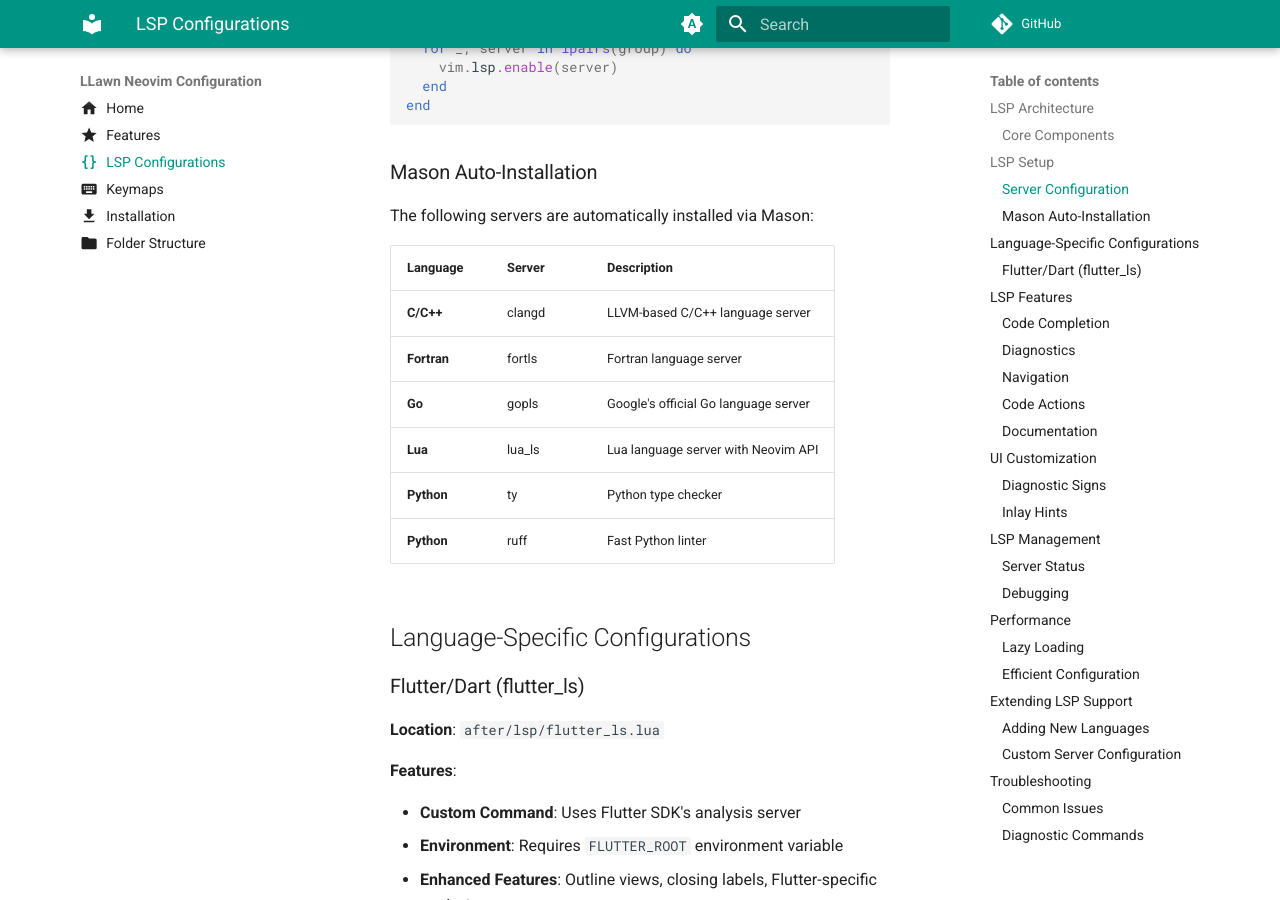
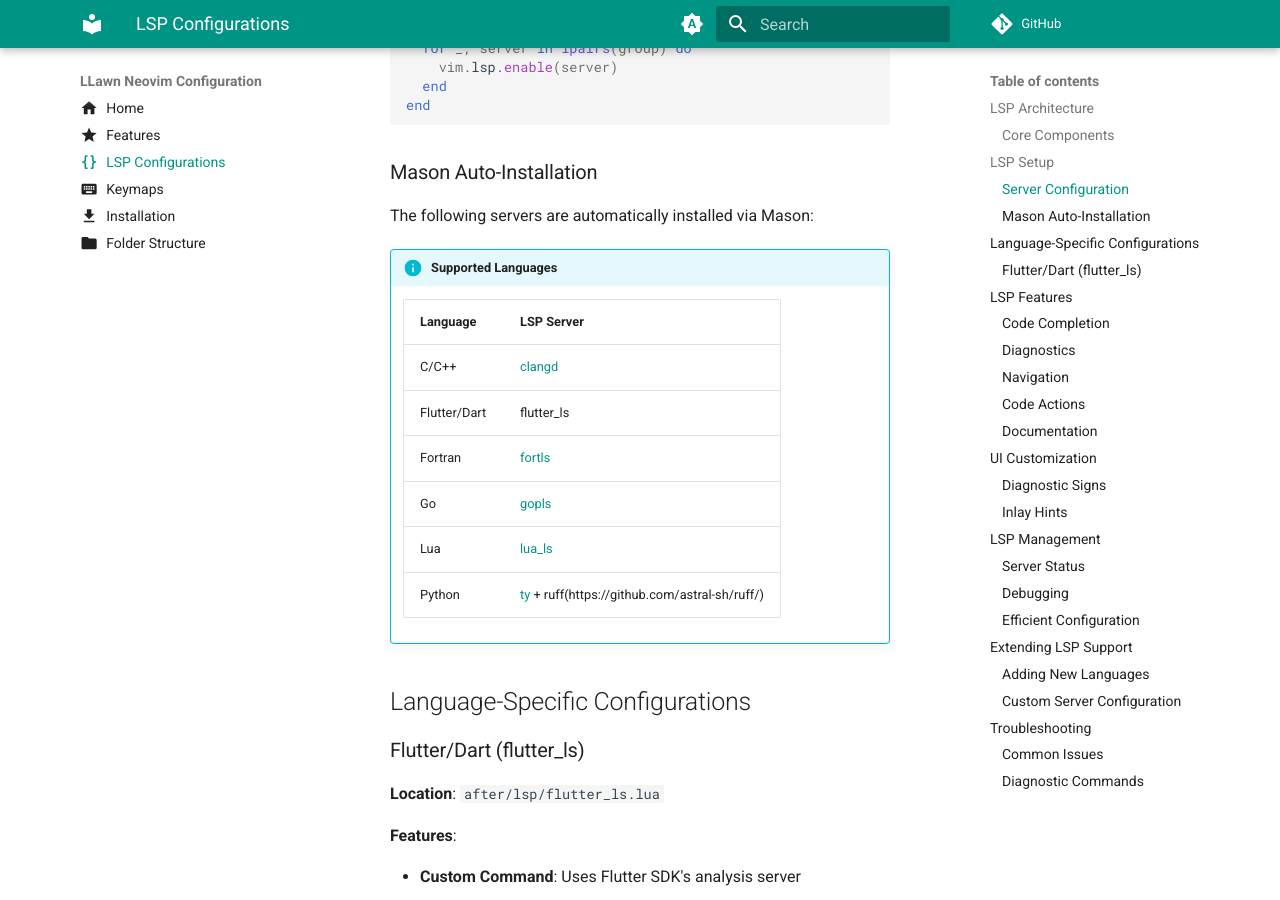
Before and after one commit to llawn/llawnvim, an MkDocs documentation site: the page built from docs/lsp.md, in a window 1280 px wide and 900 px high, scrolled down 987 px. Built offline with MkDocs 1.6.1 and Material for MkDocs 9.7.7, drawn with Linux system fonts in a browser that asks for light colours; comment, search, counter and statistics services are not loaded; some of the changed text lies outside the part shown.

Commit message:
docs: udapte docs, small improvements

```diff
--- a/docs/lsp.md
+++ b/docs/lsp.md
@@ -50,14 +50,16 @@ end
 
 The following servers are automatically installed via Mason:
 
-| Language | Server | Description |
-|----------|--------|-------------|
-| **C/C++** | clangd | LLVM-based C/C++ language server |
-| **Fortran** | fortls | Fortran language server |
-| **Go** | gopls | Google's official Go language server |
-| **Lua** | lua_ls | Lua language server with Neovim API |
-| **Python** | ty | Python type checker |
-| **Python** | ruff | Fast Python linter |
+!!! info "Supported Languages"
+
+    | Language | LSP Server |
+    |----------|------------|
+    | C/C++ | [clangd](https://clangd.llvm.org) |
+    | Flutter/Dart | flutter_ls |
+    | Fortran | [fortls](https://github.com/gnikit/fortls) |
+    | Go | [gopls](https://pkg.go.dev/golang.org/x/tools/gopls) |
+    | Lua | [lua_ls](https://github.com/LuaLS/lua-language-server) |
+    | Python | [ty](https://github.com/astral-sh/ty/) + ruff(https://github.com/astral-sh/ruff/) |
 
 ## Language-Specific Configurations
 
@@ -138,10 +140,11 @@ The following servers are automatically installed via Mason:
 ### Diagnostic Signs
 
 Custom signs for different diagnostic levels:
-- **Error**: `` (nf-fa-times_circle)
-- **Warning**: `` (nf-fa-exclamation_triangle)
-- **Hint**: `󰠠` (nf-cod-lightbulb)
-- **Info**: `` (nf-fa-info_circle)
+
+- **Error**: ``(nf-fa-times_circle)
+- **Warning**: ``(nf-fa-exclamation_triangle)
+- **Hint**: `󰠠`(nf-cod-lightbulb)
+- **Info**: ``(nf-fa-info_circle)
 
 ### Inlay Hints
 
@@ -163,12 +166,6 @@ vim.lsp.inlay_hint.enable(true)
 
 - **Log Access**: LSP logs available for troubleshooting
 - **Client Inspection**: Query active LSP clients and their capabilities
-
-## Performance
-
-### Lazy Loading
-
-LSP-related plugins load on buffer read for optimal startup time.
 
 ### Efficient Configuration
 
```
Also changed, not shown: other parts of docs/lsp.md (+0 -1 lines), docs/features.md (+19 -57 lines), docs/index.md (+1 -1 lines), docs/keymaps.md (+4 -2 lines), docs/structure.md (+36 -0 lines).
